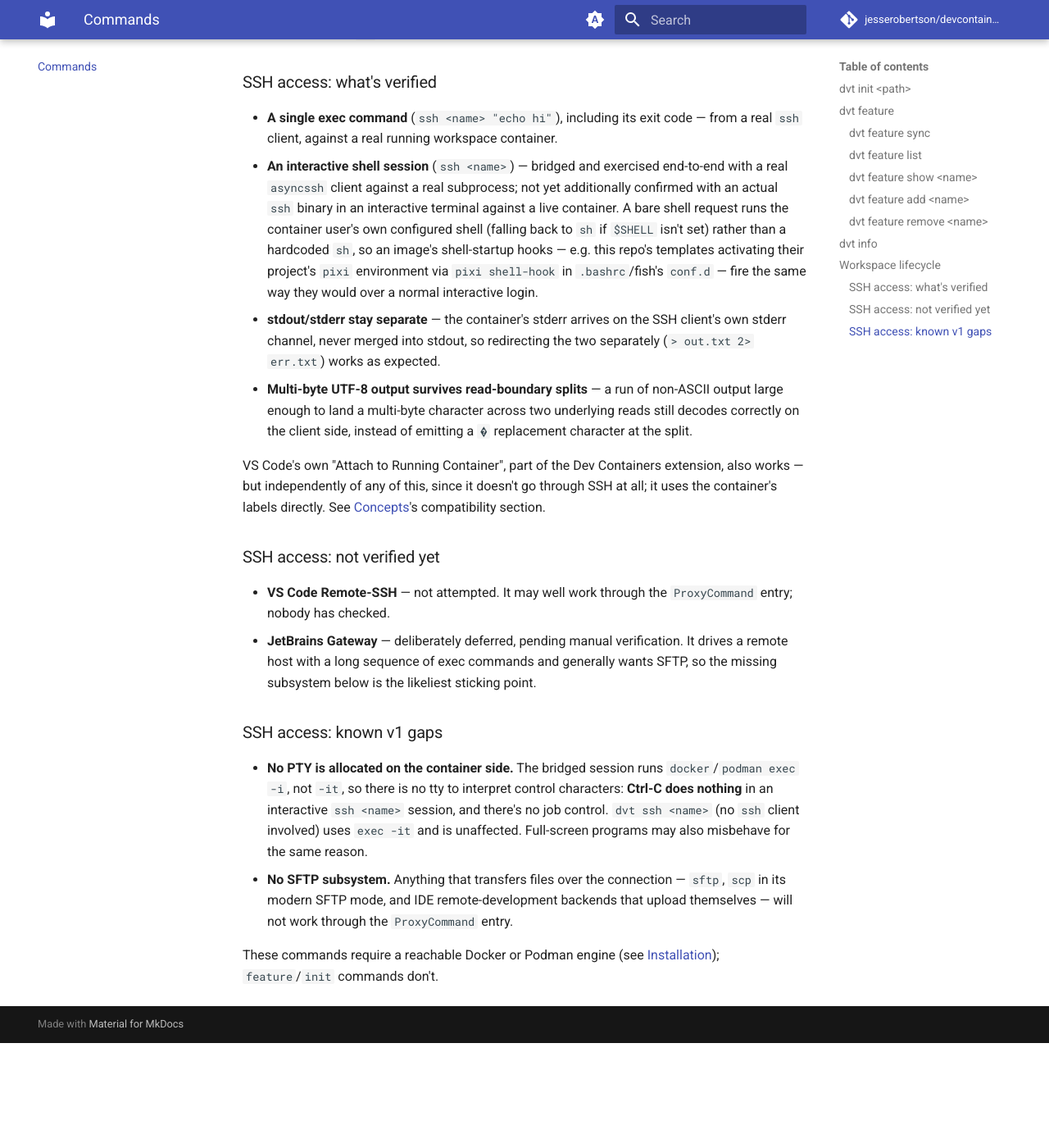
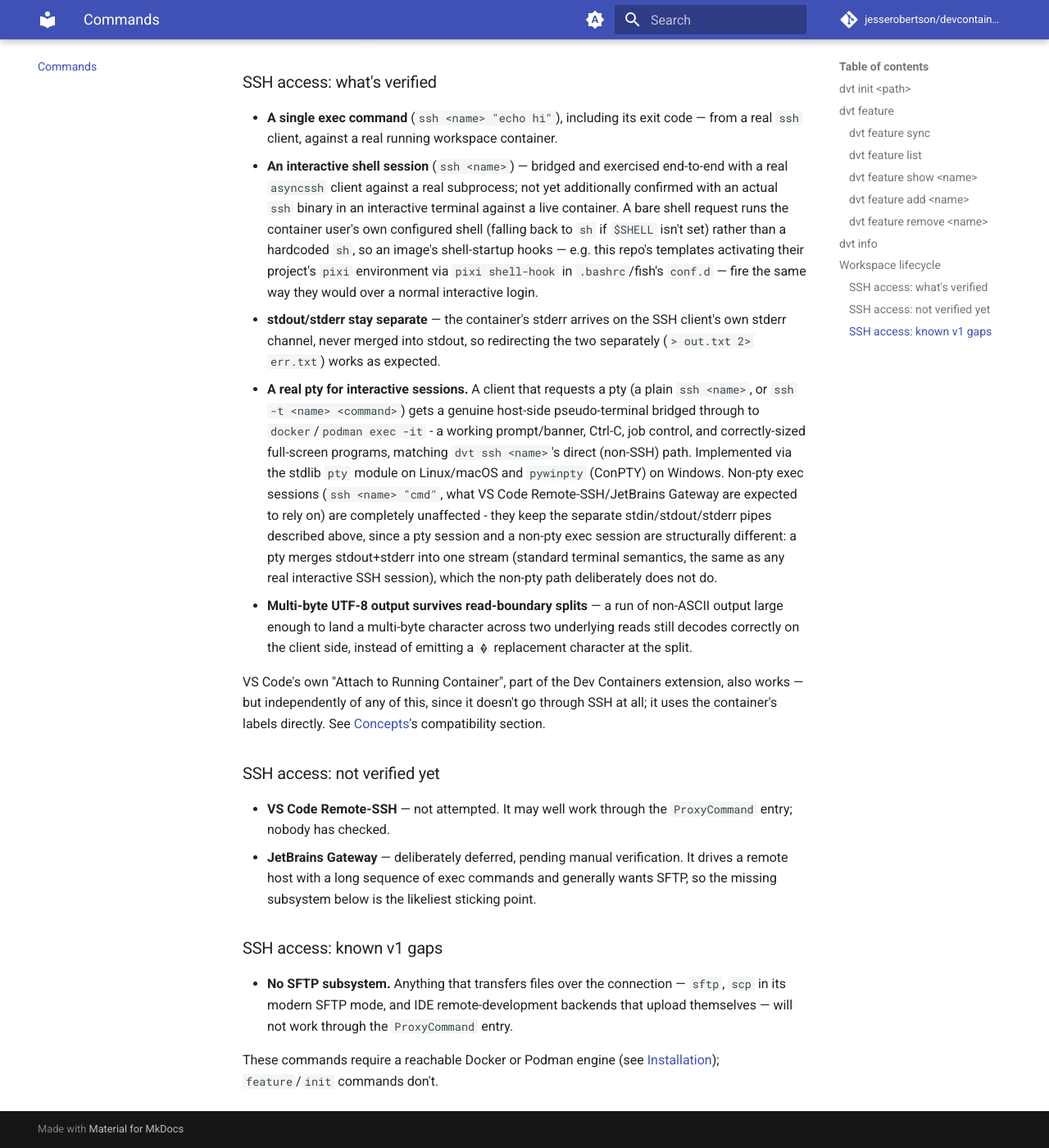
Before and after one commit to jesserobertson/devcontainers, an MkDocs documentation site: the page built from dvt/docs/content/commands.md, in a window 1280 px wide and 1400 px high, scrolled down 3149 px. Shown: the whole window at 82% size. Built offline with MkDocs 1.6.1 and Material for MkDocs 9.7.7, drawn with Linux system fonts in a browser that asks for light colours; comment, search, counter and statistics services are not loaded; before the commit the page ends 4421 px from its top, so only the background shows below that.

Commit message:
docs(dvt): document SSH pty support

```diff
--- a/dvt/docs/content/commands.md
+++ b/dvt/docs/content/commands.md
@@ -143,6 +143,19 @@ container label — not a `dvt`-side registry — so they work from any director
 - **stdout/stderr stay separate** — the container's stderr arrives on the
   SSH client's own stderr channel, never merged into stdout, so redirecting
   the two separately (`> out.txt 2> err.txt`) works as expected.
+- **A real pty for interactive sessions.** A client that requests a pty
+  (a plain `ssh <name>`, or `ssh -t <name> <command>`) gets a genuine
+  host-side pseudo-terminal bridged through to `docker`/`podman exec -it` -
+  a working prompt/banner, Ctrl-C, job control, and correctly-sized
+  full-screen programs, matching `dvt ssh <name>`'s direct (non-SSH) path.
+  Implemented via the stdlib `pty` module on Linux/macOS and `pywinpty`
+  (ConPTY) on Windows. Non-pty exec sessions (`ssh <name> "cmd"`, what VS
+  Code Remote-SSH/JetBrains Gateway are expected to rely on) are completely
+  unaffected - they keep the separate stdin/stdout/stderr pipes described
+  above, since a pty session and a non-pty exec session are structurally
+  different: a pty merges stdout+stderr into one stream (standard terminal
+  semantics, the same as any real interactive SSH session), which the
+  non-pty path deliberately does not do.
 - **Multi-byte UTF-8 output survives read-boundary splits** — a run of
   non-ASCII output large enough to land a multi-byte character across two
   underlying reads still decodes correctly on the client side, instead of
@@ -163,12 +176,6 @@ through SSH at all; it uses the container's labels directly. See
 
 ### SSH access: known v1 gaps
 
-- **No PTY is allocated on the container side.** The bridged session runs
-  `docker`/`podman exec -i`, not `-it`, so there is no tty to interpret control
-  characters: **Ctrl-C does nothing** in an interactive `ssh <name>` session,
-  and there's no job control. `dvt ssh <name>` (no `ssh` client involved) uses
-  `exec -it` and is unaffected. Full-screen programs may also misbehave for the
-  same reason.
 - **No SFTP subsystem.** Anything that transfers files over the connection —
   `sftp`, `scp` in its modern SFTP mode, and IDE remote-development backends
   that upload themselves — will not work through the `ProxyCommand` entry.
```
